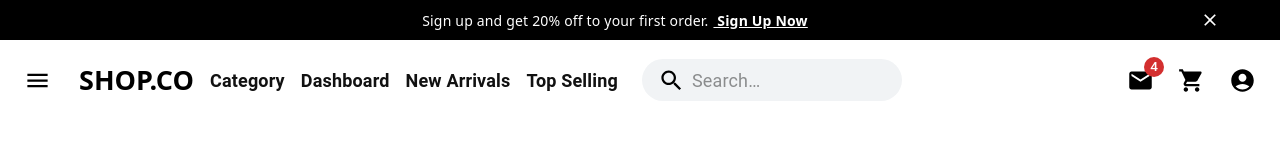
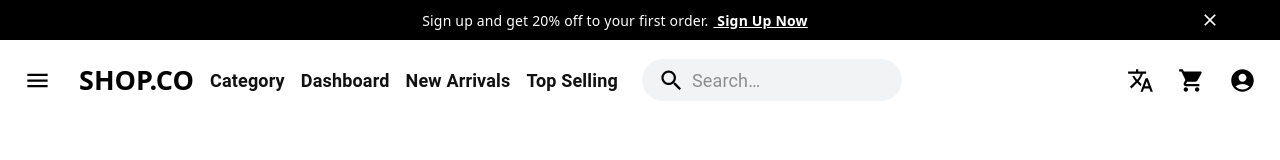
Before and after one commit to NXT-ASAD-CODE/4-backend-frontend-assignment-of-sayalani, a React (Vite) app: page /cart in a window 1280 px wide. Shown: the top 160 px of the page. Built offline with nearby package versions, Linux system fonts and the light colour scheme.

Commit message:
Adding the translation option in the navbar

```diff
--- a/src/components/Navbar.jsx
+++ b/src/components/Navbar.jsx
@@ -12,7 +12,7 @@ import Menu from '@mui/material/Menu';
 import MenuIcon from '@mui/icons-material/Menu';
 import SearchIcon from '@mui/icons-material/Search';
 import AccountCircle from '@mui/icons-material/AccountCircle';
-import MailIcon from '@mui/icons-material/Mail';
+import TranslateIcon from '@mui/icons-material/Translate';
 import MoreIcon from '@mui/icons-material/MoreVert';
 import ShoppingCartIcon from '@mui/icons-material/ShoppingCart';
 import { useNavigate } from 'react-router-dom';
@@ -62,9 +62,12 @@ const StyledInputBase = styled(InputBase)(({ theme }) => ({
 export default function PrimarySearchAppBar({ cartCount = 0 }) {
     const navigate = useNavigate();
     const [anchorEl, setAnchorEl] = React.useState(null);
+    const [languageAnchorEl, setLanguageAnchorEl] = React.useState(null);
     const [mobileMoreAnchorEl, setMobileMoreAnchorEl] = React.useState(null);
+    const [selectedLanguage, setSelectedLanguage] = React.useState('English');
 
     const isMenuOpen = Boolean(anchorEl);
+    const isLanguageMenuOpen = Boolean(languageAnchorEl);
     const isMobileMenuOpen = Boolean(mobileMoreAnchorEl);
 
     const handleProfileMenuOpen = (event) => {
@@ -84,7 +87,23 @@ export default function PrimarySearchAppBar({ cartCount = 0 }) {
         setMobileMoreAnchorEl(event.currentTarget);
     };
 
+    const handleLanguageMenuOpen = (event) => {
+        setLanguageAnchorEl(event.currentTarget);
+    };
+
+    const handleLanguageMenuClose = () => {
+        setLanguageAnchorEl(null);
+    };
+
+    const handleLanguageSelect = (language) => {
+        setSelectedLanguage(language);
+        handleLanguageMenuClose();
+        handleMobileMenuClose();
+    };
+
     const menuId = 'primary-search-account-menu';
+    const languageMenuId = 'language-menu';
+    const languages = ['English', 'French', 'Romanian', 'Chinese'];
     const renderMenu = (
         <Menu
             anchorEl={anchorEl}
@@ -106,6 +125,23 @@ export default function PrimarySearchAppBar({ cartCount = 0 }) {
         </Menu>
     );
 
+    const renderLanguageMenu = (
+        <Menu
+            anchorEl={languageAnchorEl}
+            id={languageMenuId}
+            open={isLanguageMenuOpen}
+            onClose={handleLanguageMenuClose}
+            anchorOrigin={{ vertical: 'bottom', horizontal: 'right' }}
+            transformOrigin={{ vertical: 'top', horizontal: 'right' }}
+        >
+            {languages.map((language) => (
+                <MenuItem key={language} onClick={() => handleLanguageSelect(language)}>
+                    {language}
+                </MenuItem>
+            ))}
+        </Menu>
+    );
+
     const mobileMenuId = 'primary-search-account-menu-mobile';
     const renderMobileMenu = (
         <Menu
@@ -123,14 +159,6 @@ export default function PrimarySearchAppBar({ cartCount = 0 }) {
             open={isMobileMenuOpen}
             onClose={handleMobileMenuClose}
         >
-            <MenuItem>
-                <IconButton size="large" aria-label="show 4 new mails" color="inherit">
-                    <Badge badgeContent={4} color="error">
-                        <MailIcon />
-                    </Badge>
-                </IconButton>
-                <p>Messages</p>
-            </MenuItem>
             <MenuItem onClick={() => navigate('/category')}>
                 <p>Category</p>
             </MenuItem>
@@ -169,6 +197,14 @@ export default function PrimarySearchAppBar({ cartCount = 0 }) {
                     </Badge>
                 </IconButton>
                 <p>Cart</p>
+            </MenuItem>
+            <MenuItem
+                onClick={handleLanguageMenuOpen}
+                aria-controls={isLanguageMenuOpen ? languageMenuId : undefined}
+                aria-haspopup="true"
+            >
+                <TranslateIcon sx={{ marginRight: 1 }} />
+                <p>{selectedLanguage}</p>
             </MenuItem>
             <MenuItem onClick={handleProfileMenuOpen}>
                 <IconButton
@@ -308,10 +344,15 @@ export default function PrimarySearchAppBar({ cartCount = 0 }) {
                     </Search>
                     <Box sx={{ flexGrow: 1 }} />
                     <Box sx={{ display: { xs: 'none', md: 'flex' } }}>
-                        <IconButton size="large" aria-label="show 4 new mails" color="inherit">
-                            <Badge badgeContent={4} color="error">
-                                <MailIcon />
-                            </Badge>
+                        <IconButton
+                            size="large"
+                            aria-label={`select language, current language ${selectedLanguage}`}
+                            aria-controls={isLanguageMenuOpen ? languageMenuId : undefined}
+                            aria-haspopup="true"
+                            onClick={handleLanguageMenuOpen}
+                            color="inherit"
+                        >
+                            <TranslateIcon />
                         </IconButton>
                         <IconButton
                             size="large"
@@ -351,6 +392,7 @@ export default function PrimarySearchAppBar({ cartCount = 0 }) {
             </AppBar>
             {renderMobileMenu}
             {renderMenu}
+            {renderLanguageMenu}
         </Box>
     );
 }
```
